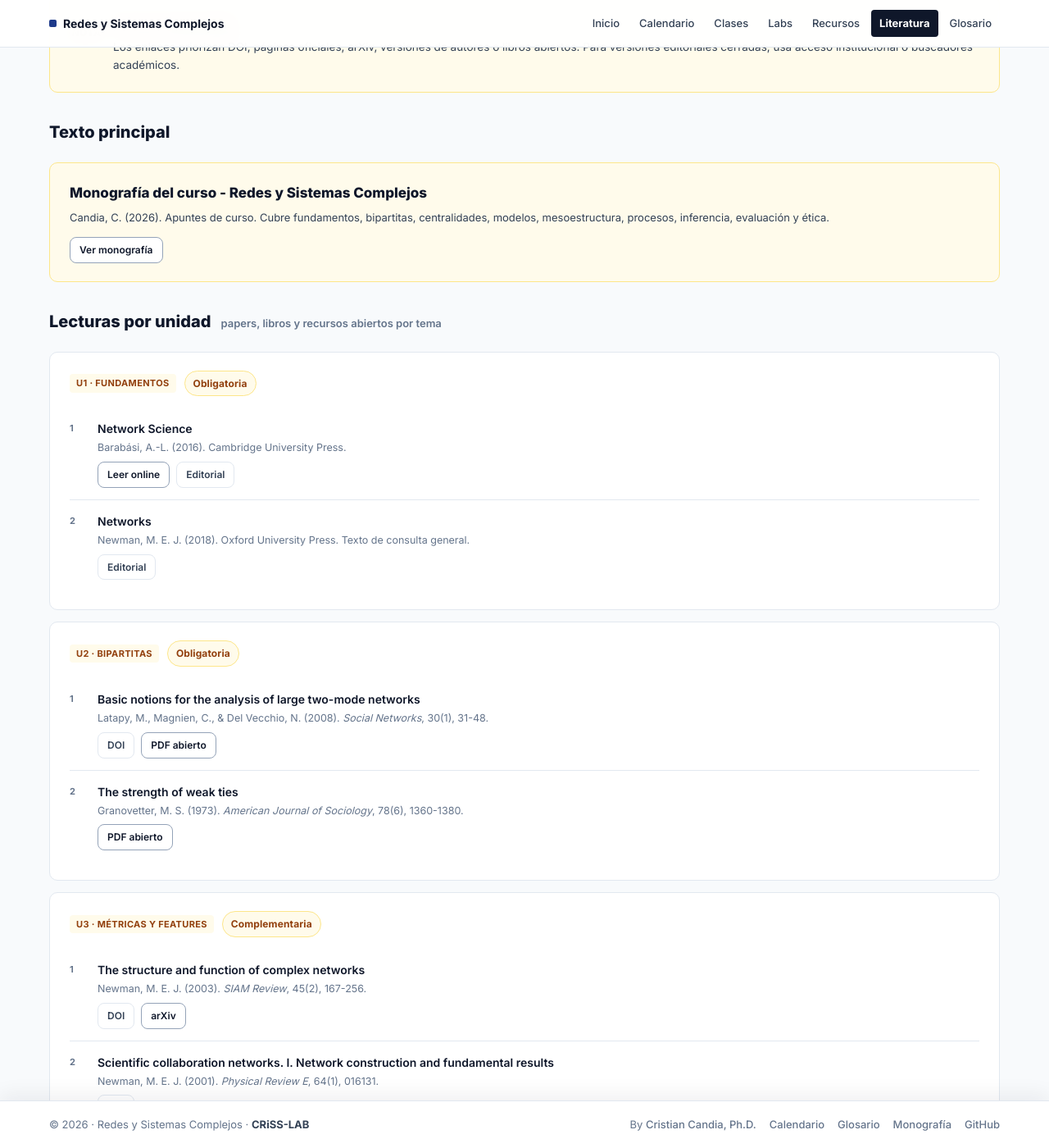
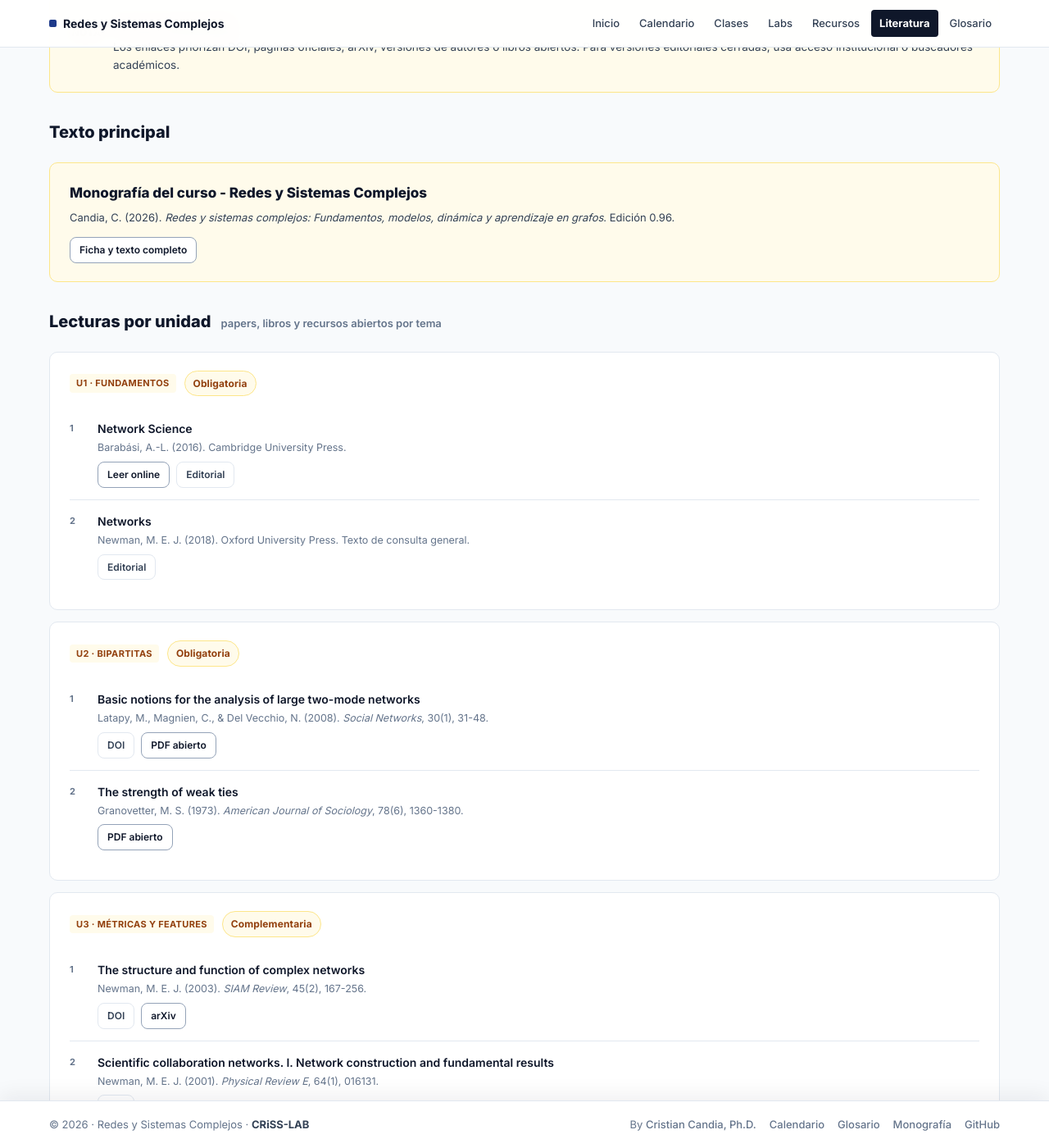
Before and after one commit to crcandia/Curso_Redes_Sistemas_Complejos, a Jekyll site: the page built from docs/2026-1-MDS/literatura/index.html, in a window 1280 px wide and 1400 px high, scrolled down 408 px. Shown: the whole window at 82% size. Built offline with Jekyll 4.4.1, drawn with Linux system fonts in a browser that asks for light colours.

Commit message:
Publica monografía con metadatos académicos

```diff
--- a/docs/2026-1-MDS/literatura/index.html
+++ b/docs/2026-1-MDS/literatura/index.html
@@ -65,11 +65,11 @@ breadcrumbs:
         Monografía del curso - Redes y Sistemas Complejos
       </div>
       <div style="font-size:13px; color:var(--text-2); margin-bottom:12px;">
-        Candia, C. (2026). Apuntes de curso. Cubre fundamentos, bipartitas, centralidades,
-        modelos, mesoestructura, procesos, inferencia, evaluación y ética.
+        Candia, C. (2026). <em>Redes y sistemas complejos: Fundamentos, modelos, dinámica
+        y aprendizaje en grafos</em>. Edición 0.96.
       </div>
-      <a class="btn btn--outline btn--sm" href="{{ '/monografia/Monografia_Curso_Redes_2026.pdf' | relative_url }}" target="_blank" rel="noopener">
-        Ver monografía
+      <a class="btn btn--outline btn--sm" href="{{ '/monografia/' | relative_url }}">
+        Ficha y texto completo
       </a>
     </div>
   </div>
--- a/docs/_includes/seo.html
+++ b/docs/_includes/seo.html
@@ -27,6 +27,25 @@
 <link rel="author" href="{{ site.author.url }}" />
 <link rel="icon" href="{{ site.seo.favicon | default: '/assets/img/favicon.svg' | relative_url }}" type="image/svg+xml" />
 <link rel="manifest" href="{{ '/manifest.webmanifest' | relative_url }}" />
+
+{% if page.citation %}
+{% assign citation_pdf_url = page.citation_pdf_path | absolute_url %}
+<meta name="citation_title" content="{{ page.citation_title | default: page.title | escape }}" />
+<meta name="citation_author" content="{{ page.citation_author | escape }}" />
+<meta name="citation_publication_date" content="{{ page.citation_publication_date | escape }}" />
+<meta name="citation_online_date" content="{{ page.citation_online_date | default: page.citation_publication_date | escape }}" />
+<meta name="citation_language" content="{{ page.citation_language | default: site.lang | escape }}" />
+<meta name="citation_technical_report_institution" content="{{ page.citation_technical_report_institution | escape }}" />
+<meta name="citation_pdf_url" content="{{ citation_pdf_url }}" />
+<meta name="DC.title" content="{{ page.citation_title | default: page.title | escape }}" />
+<meta name="DC.creator" content="{{ page.citation_author | escape }}" />
+<meta name="DC.issued" content="{{ page.citation_publication_date | escape }}" />
+<meta name="DC.publisher" content="{{ page.citation_technical_report_institution | escape }}" />
+<meta name="DC.language" content="{{ page.citation_language | default: site.lang | escape }}" />
+<meta name="DC.type" content="Text" />
+<meta name="DC.format" content="application/pdf" />
+<meta name="DC.identifier" content="{{ citation_pdf_url }}" />
+{% endif %}
 
 <meta property="og:locale" content="{{ site.locale | default: 'es_CL' }}" />
 <meta property="og:site_name" content="{{ site.title | escape }}" />
--- a/docs/_layouts/default.html
+++ b/docs/_layouts/default.html
@@ -15,7 +15,7 @@
   {% include seo.html %}
   <link rel="preconnect" href="https://fonts.googleapis.com" />
   <link rel="preconnect" href="https://fonts.gstatic.com" crossorigin />
-  <link href="https://fonts.googleapis.com/css2?family=Inter:wght@400;500;600;700;800&display=swap" rel="stylesheet" />
+  <link href="https://fonts.googleapis.com/css2?family=Inter:wght@400;500;600;700;800&amp;display=swap" rel="stylesheet" />
   <link rel="stylesheet" href="{{ '/assets/css/custom.css' | relative_url }}" />
 </head>
 <body class="page">
@@ -52,7 +52,7 @@
         <span>By <a class="footer__link" href="https://www.crcandia.com" target="_blank" rel="noopener">Cristian Candia, Ph.D.</a></span>
         <a href="{{ '/calendario/' | relative_url }}">Calendario</a>
         <a href="{{ '/glosario-redes-complejas/' | relative_url }}">Glosario</a>
-        <a href="{{ '/monografia/Monografia_Curso_Redes_2026.pdf' | relative_url }}" target="_blank" rel="noopener">Monografía</a>
+        <a href="{{ '/monografia/' | relative_url }}">Monografía</a>
         <a href="https://github.com/crcandia/Curso_Redes_Sistemas_Complejos" target="_blank" rel="noopener">GitHub</a>
       </div>
     </div>
--- a/docs/assets/css/custom.css
+++ b/docs/assets/css/custom.css
@@ -1276,6 +1276,87 @@ strong { color: var(--text); }
 }
 
 /* ============================================================
+   MONOGRAPH
+   ============================================================ */
+.monograph-page { max-width: 1040px; margin: 0 auto; }
+.monograph-hero {
+  display: grid;
+  grid-template-columns: minmax(0, 1.6fr) minmax(280px, 0.8fr);
+  gap: 44px;
+  align-items: start;
+  padding: 42px 0 36px;
+  border-bottom: 1px solid var(--border);
+}
+.monograph-hero .hero__title { max-width: 17ch; }
+.monograph-hero .hero__title span {
+  display: block;
+  margin-top: 10px;
+  color: var(--text-2);
+  font-size: 0.48em;
+  font-weight: 600;
+  line-height: 1.35;
+}
+.monograph-author {
+  color: var(--text);
+  font-size: 18px;
+  font-weight: 700;
+  margin-bottom: 7px;
+}
+.monograph-affiliations {
+  max-width: 68ch;
+  color: var(--muted);
+  font-size: 13px;
+  line-height: 1.6;
+}
+.monograph-actions { display: flex; flex-wrap: wrap; gap: 10px; margin-top: 24px; }
+.monograph-facts {
+  background: var(--surface);
+  border: 1px solid var(--border);
+  border-radius: var(--radius);
+  padding: 20px 22px;
+  box-shadow: var(--shadow-sm);
+}
+.monograph-facts div { padding: 10px 0; border-bottom: 1px solid var(--border); }
+.monograph-facts div:first-child { padding-top: 0; }
+.monograph-facts div:last-child { padding-bottom: 0; border-bottom: 0; }
+.monograph-facts dt {
+  color: var(--muted);
+  font-size: 11px;
+  font-weight: 700;
+  letter-spacing: 0.07em;
+  text-transform: uppercase;
+}
+.monograph-facts dd { margin-top: 2px; color: var(--text); font-size: 13px; font-weight: 600; }
+.monograph-grid {
+  display: grid;
+  grid-template-columns: minmax(0, 1.7fr) minmax(250px, 0.7fr);
+  gap: 40px;
+  padding-top: 38px;
+}
+.monograph-main { min-width: 0; }
+.monograph-section { margin-bottom: 36px; }
+.monograph-section h2, .monograph-aside h2 {
+  color: var(--text);
+  font-size: 21px;
+  line-height: 1.3;
+  margin-bottom: 14px;
+}
+.monograph-section p { color: var(--text-2); margin-bottom: 14px; max-width: 76ch; }
+.monograph-topics { padding-left: 20px; color: var(--text-2); }
+.monograph-topics li { margin-bottom: 7px; padding-left: 4px; }
+.monograph-aside { display: flex; flex-direction: column; gap: 18px; }
+.monograph-aside .card h2 { font-size: 17px; margin: 4px 0 8px; }
+.citation-box {
+  background: var(--surface);
+  border-left: 4px solid var(--violet-mid);
+  border-radius: var(--radius-sm);
+  padding: 18px 20px;
+  color: var(--text-2);
+  line-height: 1.75;
+  overflow-wrap: anywhere;
+}
+
+/* ============================================================
    FOOTER
    ============================================================ */
 .footer {
@@ -1327,6 +1408,8 @@ strong { color: var(--text); }
   .grid--2  { grid-template-columns: 1fr; }
   .grid--4  { grid-template-columns: repeat(2, 1fr); }
   .about-grid { grid-template-columns: 1fr; }
+  .monograph-hero, .monograph-grid { grid-template-columns: 1fr; gap: 28px; }
+  .monograph-facts { max-width: 560px; }
   .hero--home { grid-template-columns: 1fr; gap: 24px; }
   .hero-info-card { max-width: 520px; }
   .course-intro { grid-template-columns: 1fr; }
--- a/docs/index.html
+++ b/docs/index.html
@@ -236,7 +236,7 @@ keywords:
     <div class="card__icon">Doc</div>
     <div class="card__title">Texto base</div>
     <ul style="margin-top:4px;">
-      <li><a href="{{ '/monografia/Monografia_Curso_Redes_2026.pdf' | relative_url }}" target="_blank" rel="noopener">Monografía del curso</a></li>
+      <li><a href="{{ '/monografia/' | relative_url }}">Monografía del curso</a></li>
     </ul>
   </div>
 </div>
```
Also changed, not shown: docs/monografia/index.html (added, +134 -0 lines), 3 other files.
